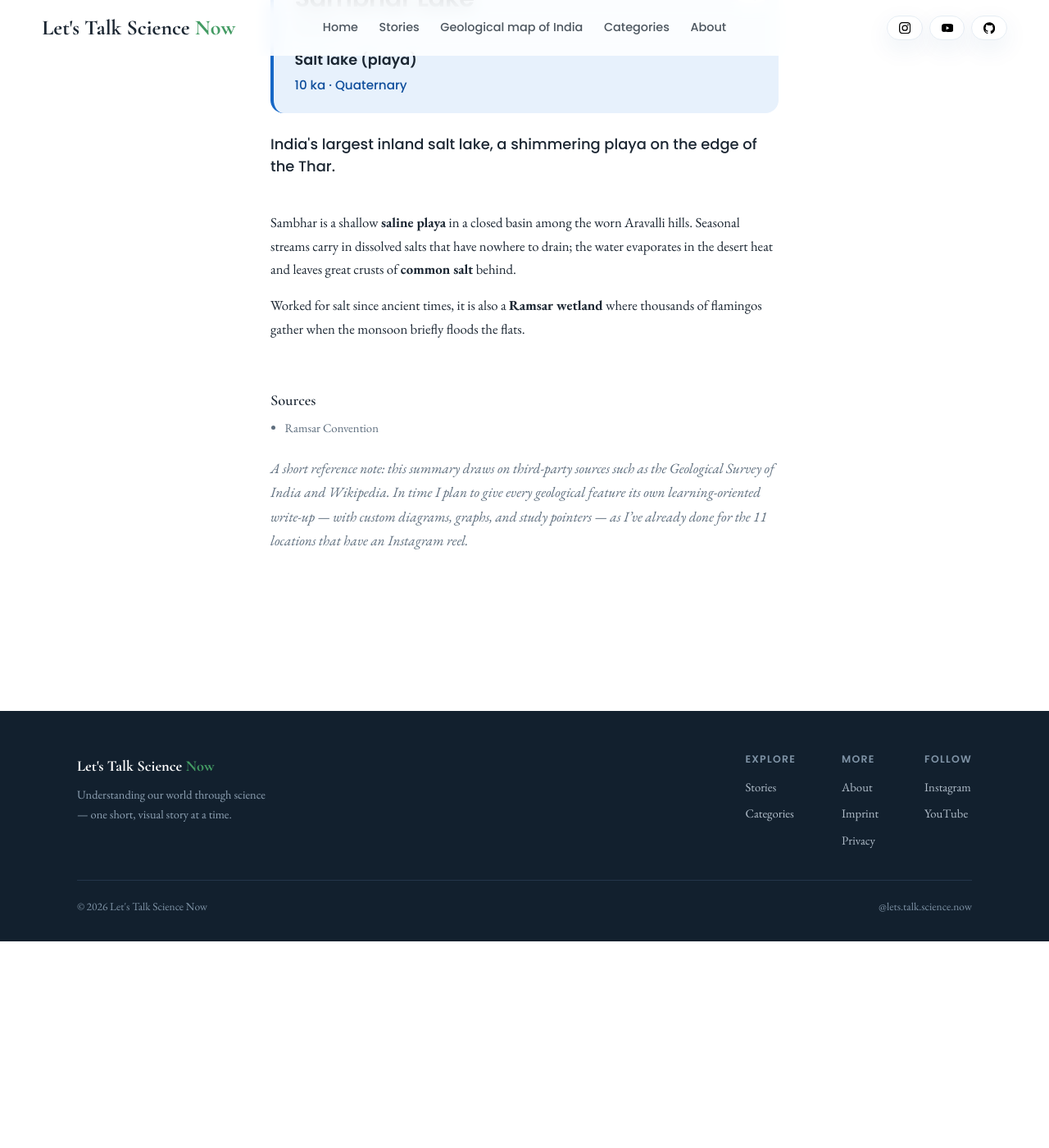
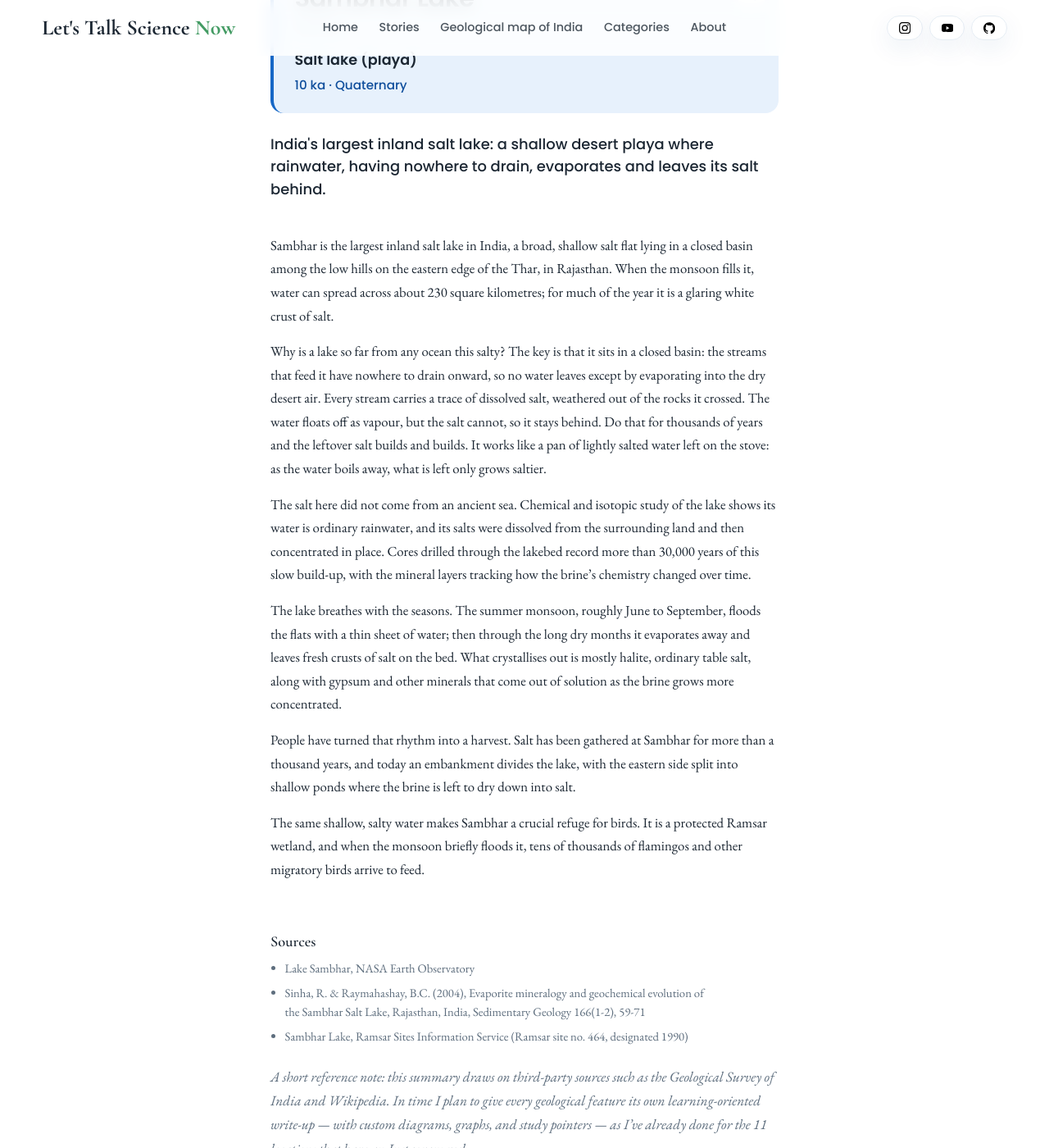
Before and after one commit to Akif-Vohra/LetsTalkScienceNow, a Jekyll site: the page built from _stories/sambhar-lake/index.md, in a window 1280 px wide and 1400 px high, scrolled down 223 px. Shown: the whole window at 82% size. Built offline with Jekyll 4.4.1, drawn with Linux system fonts in a browser that asks for light colours; before the commit the page ends 1371 px from its top, so only the background shows below that.

Commit message:
Content: rewrite Sambhar Lake article teaching-first
Explain why a lake far from the sea is salty (closed basin: water leaves only
by evaporation, salt stays and concentrates), that the salt is meteoric +
weathering-derived rather than marine, the seasonal flood-and-dry rhythm, and
the salt harvest + Ramsar flamingo wetland. Sources verified: NASA Earth
Observatory, Sinha & Raymahashay 2004 (Sedimentary Geology), Ramsar RSIS.

```diff
--- a/_stories/sambhar-lake/index.md
+++ b/_stories/sambhar-lake/index.md
@@ -5,9 +5,14 @@ title: "Sambhar Lake"
 category: geology
 location: "Rajasthan"
 age_label: "Salt playa · Quaternary"
-summary: "India's largest inland salt lake, a shimmering playa on the edge of the Thar."
+summary: "India's largest inland salt lake: a shallow desert playa where rainwater, having nowhere to drain, evaporates and leaves its salt behind."
 sources:
-  - text: "Ramsar Convention"
+  - text: "Lake Sambhar, NASA Earth Observatory"
+    url: "https://science.nasa.gov/earth/earth-observatory/lake-sambhar-145180/"
+  - text: "Sinha, R. & Raymahashay, B.C. (2004), Evaporite mineralogy and geochemical evolution of the Sambhar Salt Lake, Rajasthan, India, Sedimentary Geology 166(1-2), 59-71"
+    url: "https://ui.adsabs.harvard.edu/abs/2004SedG..166...59S/abstract"
+  - text: "Sambhar Lake, Ramsar Sites Information Service (Ramsar site no. 464, designated 1990)"
+    url: "https://rsis.ramsar.org/ris/464"
 add_on_map: true
 latlng: [26.95, 75.08]
 age_ma: 0.01
@@ -27,6 +32,14 @@ gallery:
     credit: "Devendrasinghjadav · CC BY-SA 4.0 · via Wikimedia Commons"
 ---
 
-Sambhar is a shallow **saline playa** in a closed basin among the worn Aravalli hills. Seasonal streams carry in dissolved salts that have nowhere to drain; the water evaporates in the desert heat and leaves great crusts of **common salt** behind.
+Sambhar is the largest inland salt lake in India, a broad, shallow salt flat lying in a closed basin among the low hills on the eastern edge of the Thar, in Rajasthan. When the monsoon fills it, water can spread across about 230 square kilometres; for much of the year it is a glaring white crust of salt.
 
-Worked for salt since ancient times, it is also a **Ramsar wetland** where thousands of flamingos gather when the monsoon briefly floods the flats.
+Why is a lake so far from any ocean this salty? The key is that it sits in a closed basin: the streams that feed it have nowhere to drain onward, so no water leaves except by evaporating into the dry desert air. Every stream carries a trace of dissolved salt, weathered out of the rocks it crossed. The water floats off as vapour, but the salt cannot, so it stays behind. Do that for thousands of years and the leftover salt builds and builds. It works like a pan of lightly salted water left on the stove: as the water boils away, what is left only grows saltier.
+
+The salt here did not come from an ancient sea. Chemical and isotopic study of the lake shows its water is ordinary rainwater, and its salts were dissolved from the surrounding land and then concentrated in place. Cores drilled through the lakebed record more than 30,000 years of this slow build-up, with the mineral layers tracking how the brine's chemistry changed over time.
+
+The lake breathes with the seasons. The summer monsoon, roughly June to September, floods the flats with a thin sheet of water; then through the long dry months it evaporates away and leaves fresh crusts of salt on the bed. What crystallises out is mostly halite, ordinary table salt, along with gypsum and other minerals that come out of solution as the brine grows more concentrated.
+
+People have turned that rhythm into a harvest. Salt has been gathered at Sambhar for more than a thousand years, and today an embankment divides the lake, with the eastern side split into shallow ponds where the brine is left to dry down into salt.
+
+The same shallow, salty water makes Sambhar a crucial refuge for birds. It is a protected Ramsar wetland, and when the monsoon briefly floods it, tens of thousands of flamingos and other migratory birds arrive to feed.
```
